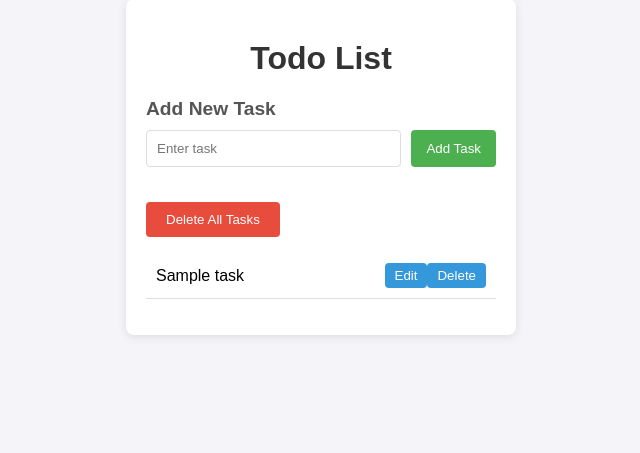
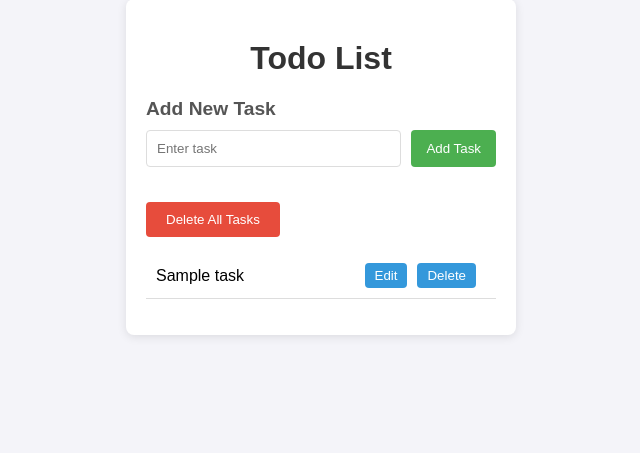
Before and after one commit to shrirajpatil/todo_app, a Flask app: page / in a window 1280 px wide. Shown: the part 233-686 px from the top of the page, without its empty margins (319-959 px from the left). Run offline with Flask 3, Linux system fonts and the light colour scheme; a database or web service that is not in the repository returns one stand-in record (values such as "Sample title"); some libraries are stand-ins or nearby versions.

Commit message:
index.html

```diff
--- a/templates/index.html
+++ b/templates/index.html
@@ -79,6 +79,7 @@
             color: white;
             padding: 5px 10px;
             border-radius: 4px;
+            margin-right: 10px;  /* Adds gap between Edit and Delete buttons */
         }
         .task-item button:hover {
             background-color: #2980b9;
```
